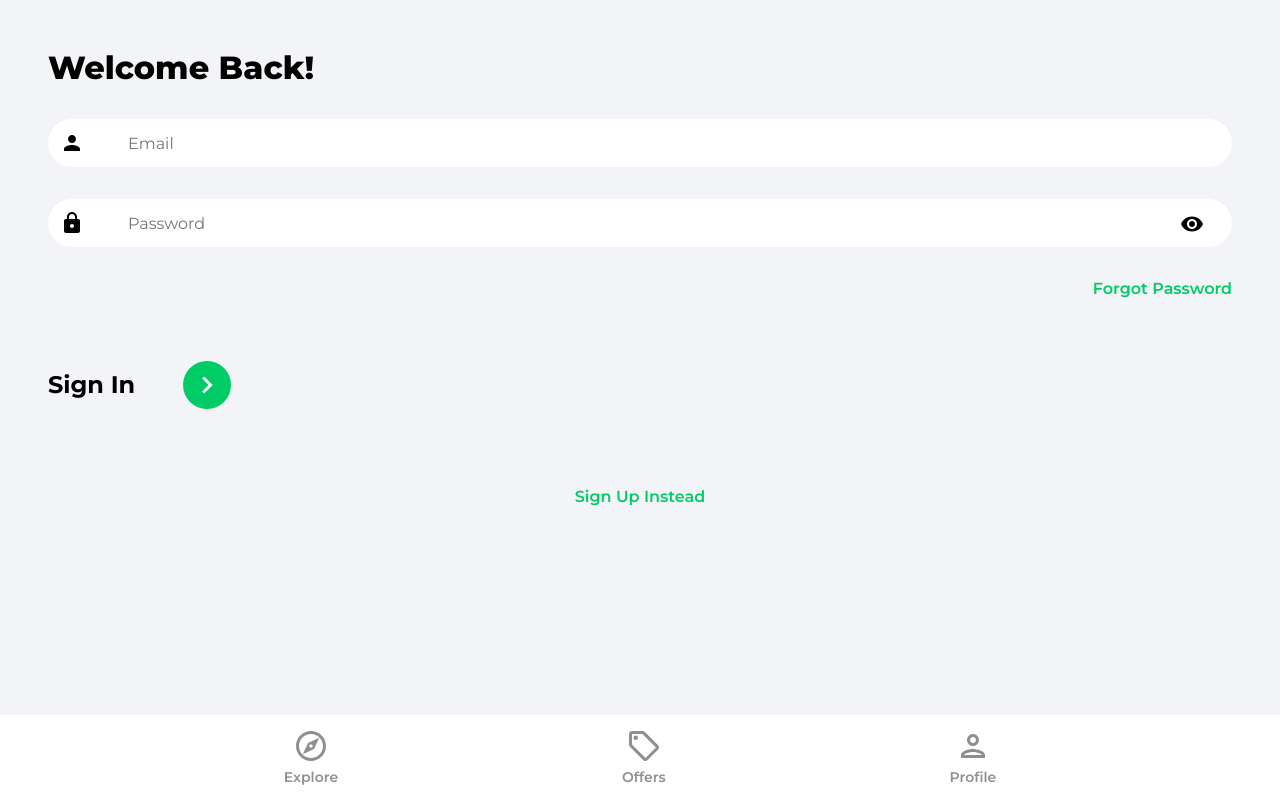
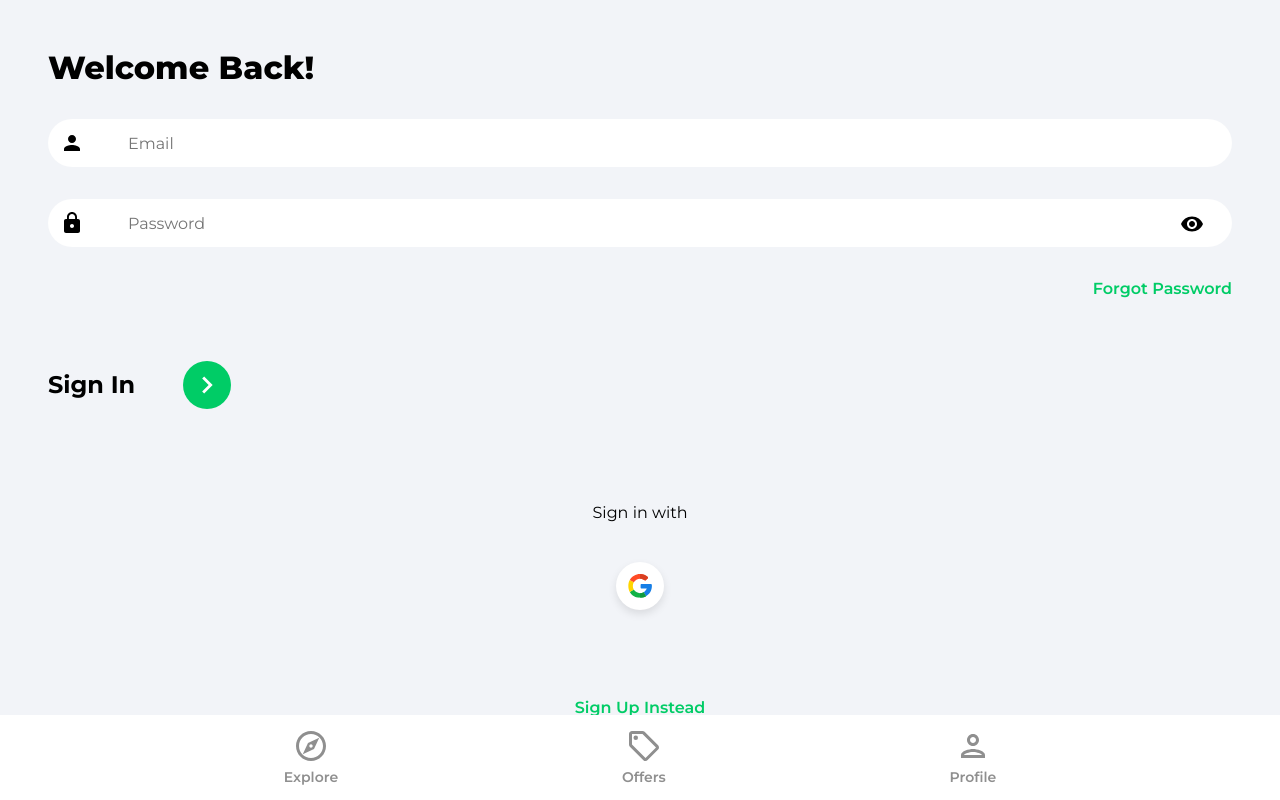
Before and after one commit to yashsolanki/house-shop-app, a React (Create React App) app: page /sign-in in a window 1280 px wide. Built offline with nearby package versions, Linux system fonts and the light colour scheme; no server answers; the HTML template or start-up script is replaced by a standard one.

Commit message:
Google OAuth functionality

```diff
--- /dev/null
+++ b/src/components/OAuth.jsx
@@ -0,0 +1,48 @@
+import React from "react";
+import { useLocation, useNavigate } from "react-router-dom";
+import googleIcon from "../assets/svg/googleIcon.svg";
+import { getAuth, GoogleAuthProvider, signInWithPopup } from "firebase/auth";
+import { doc, getDoc, serverTimestamp, setDoc } from "firebase/firestore";
+import { db } from "./../firebase.config";
+import { toast } from "react-toastify";
+
+const OAuth = () => {
+  const navigate = useNavigate();
+  const location = useLocation();
+
+  const onGoogleClick = async () => {
+    try {
+      const auth = getAuth();
+      const provider = new GoogleAuthProvider();
+      const result = await signInWithPopup(auth, provider);
+      const user = result.user;
+
+      // Check user
+      const docRef = doc(db, "users", user.uid);
+      const docSnap = await getDoc(docRef);
+
+      // If user doesn't exist, create user
+      if (!docSnap.exists()) {
+        await setDoc(doc(db, "users", user.uid), {
+          name: user.displayName,
+          email: user.email,
+          timestamp: serverTimestamp(),
+        });
+      }
+      navigate("/");
+    } catch (error) {
+      toast.error("Could not authorize with Google");
+    }
+  };
+
+  return (
+    <div className="socialLogin">
+      <p>Sign {location.pathname === "/sign-up" ? "up" : "in"} with </p>
+      <button className="socialIconDiv" onClick={onGoogleClick}>
+        <img className="socialIconImg" src={googleIcon} alt="google" />
+      </button>
+    </div>
+  );
+};
+
+export default OAuth;
--- a/src/pages/SignIn.jsx
+++ b/src/pages/SignIn.jsx
@@ -4,6 +4,7 @@
 import { toast } from "react-toastify";
 import { ReactComponent as ArrowRightIcon } from "../assets/svg/keyboardArrowRightIcon.svg";
 import visibilityIcon from "../assets/svg/visibilityIcon.svg";
+import OAuth from "../components/OAuth";
 
 const SignIn = () => {
   const [showPassword, setShowPassword] = useState(false);
@@ -79,7 +80,7 @@
             </button>
           </div>
         </form>
-        {/* Google OAuth */}
+        <OAuth />
         <Link to="/sign-up" className="registerLink">
           Sign Up Instead
         </Link>
--- a/src/pages/SignUp.jsx
+++ b/src/pages/SignUp.jsx
@@ -10,6 +10,7 @@
 import { toast } from "react-toastify";
 import { ReactComponent as ArrowRightIcon } from "../assets/svg/keyboardArrowRightIcon.svg";
 import visibilityIcon from "../assets/svg/visibilityIcon.svg";
+import OAuth from "../components/OAuth";
 
 const SignUp = () => {
   const [showPassword, setShowPassword] = useState(false);
@@ -100,7 +101,7 @@
             </button>
           </div>
         </form>
-        {/* Google OAuth */}
+        <OAuth />
         <Link to="/sign-in" className="registerLink">
           Sign In Instead
         </Link>
```
